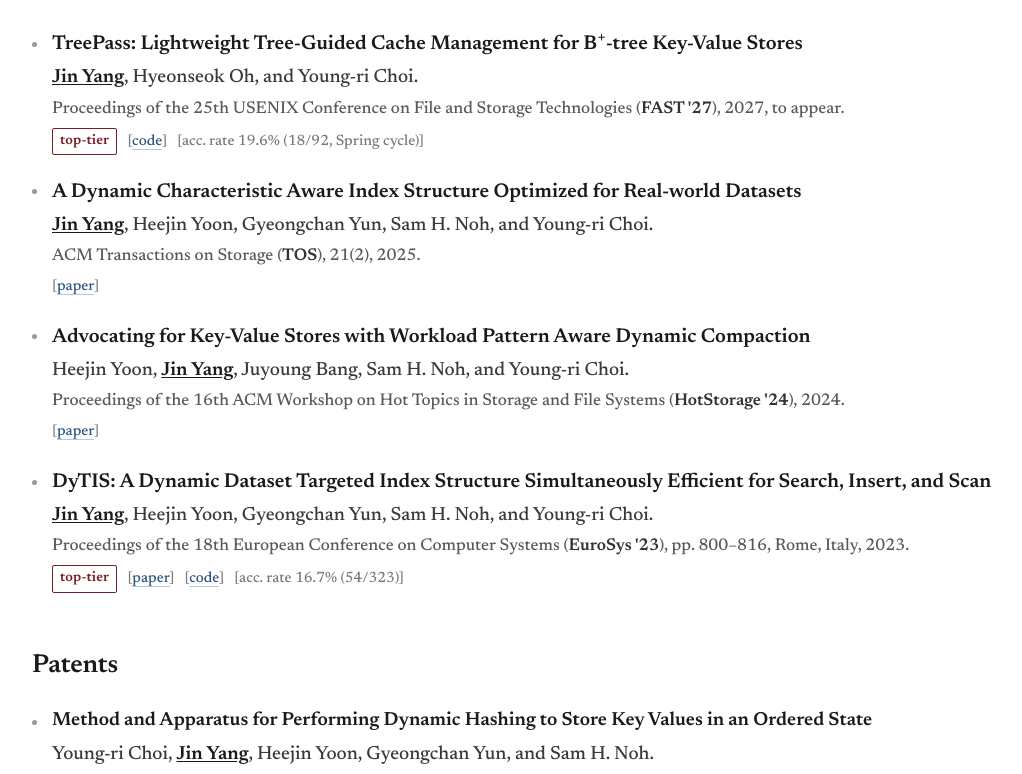
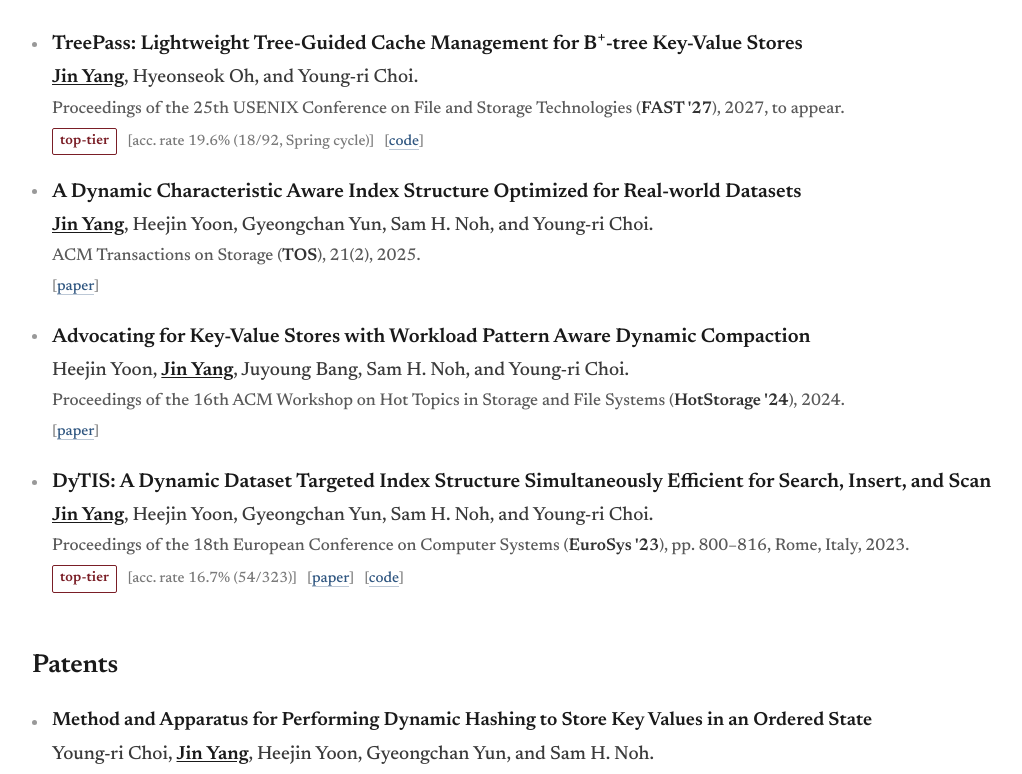
Before and after one commit to sheepjin11/sheepjin11.github.io, a plain HTML site: page index.html in a window 1280 px wide. Shown: the part 491-1265 px from the top of the page, without its empty margins (68-1090 px from the left). Drawn offline with Linux system fonts and the light colour scheme.

Commit message:
Reorder pub meta: top-tier + acc.rate grouped, then paper/code (paper before code)

```diff
--- a/index.html
+++ b/index.html
@@ -185,7 +185,7 @@ key-value stores, with a focus on designs that adapt to the data distribution an
   <span class="title">TreePass: Lightweight Tree-Guided Cache Management for B<sup>+</sup>-tree Key-Value Stores</span>
   <span class="authors"><span class="me">Jin Yang</span>, Hyeonseok Oh, and Young-ri Choi.</span>
   <span class="venue">Proceedings of the 25th USENIX Conference on File and Storage Technologies (<span class="venue-abbrev">FAST&nbsp;'27</span>), 2027, to appear.</span>
-  <span class="meta"><span class="tier">top-tier</span> &nbsp; [<a href="https://github.com/unist-ssl/TreePass">code</a>] &nbsp; [acc. rate 19.6% (18/92, Spring cycle)]</span>
+  <span class="meta"><span class="tier">top-tier</span> &nbsp; [acc. rate 19.6% (18/92, Spring cycle)] &nbsp; [<a href="https://github.com/unist-ssl/TreePass">code</a>]</span>
 </div>
 
 <div class="pub">
@@ -206,7 +206,7 @@ key-value stores, with a focus on designs that adapt to the data distribution an
   <span class="title">DyTIS: A Dynamic Dataset Targeted Index Structure Simultaneously Efficient for Search, Insert, and Scan</span>
   <span class="authors"><span class="me">Jin Yang</span>, Heejin Yoon, Gyeongchan Yun, Sam H. Noh, and Young-ri Choi.</span>
   <span class="venue">Proceedings of the 18th European Conference on Computer Systems (<span class="venue-abbrev">EuroSys&nbsp;'23</span>), pp. 800–816, Rome, Italy, 2023.</span>
-  <span class="meta"><span class="tier">top-tier</span> &nbsp; [<a href="https://doi.org/10.1145/3552326.3587434">paper</a>] &nbsp; [<a href="https://github.com/unist-ssl/DyTIS">code</a>] &nbsp; [acc. rate 16.7% (54/323)]</span>
+  <span class="meta"><span class="tier">top-tier</span> &nbsp; [acc. rate 16.7% (54/323)] &nbsp; [<a href="https://doi.org/10.1145/3552326.3587434">paper</a>] &nbsp; [<a href="https://github.com/unist-ssl/DyTIS">code</a>]</span>
 </div>
 
 <h2>Patents</h2>
```
